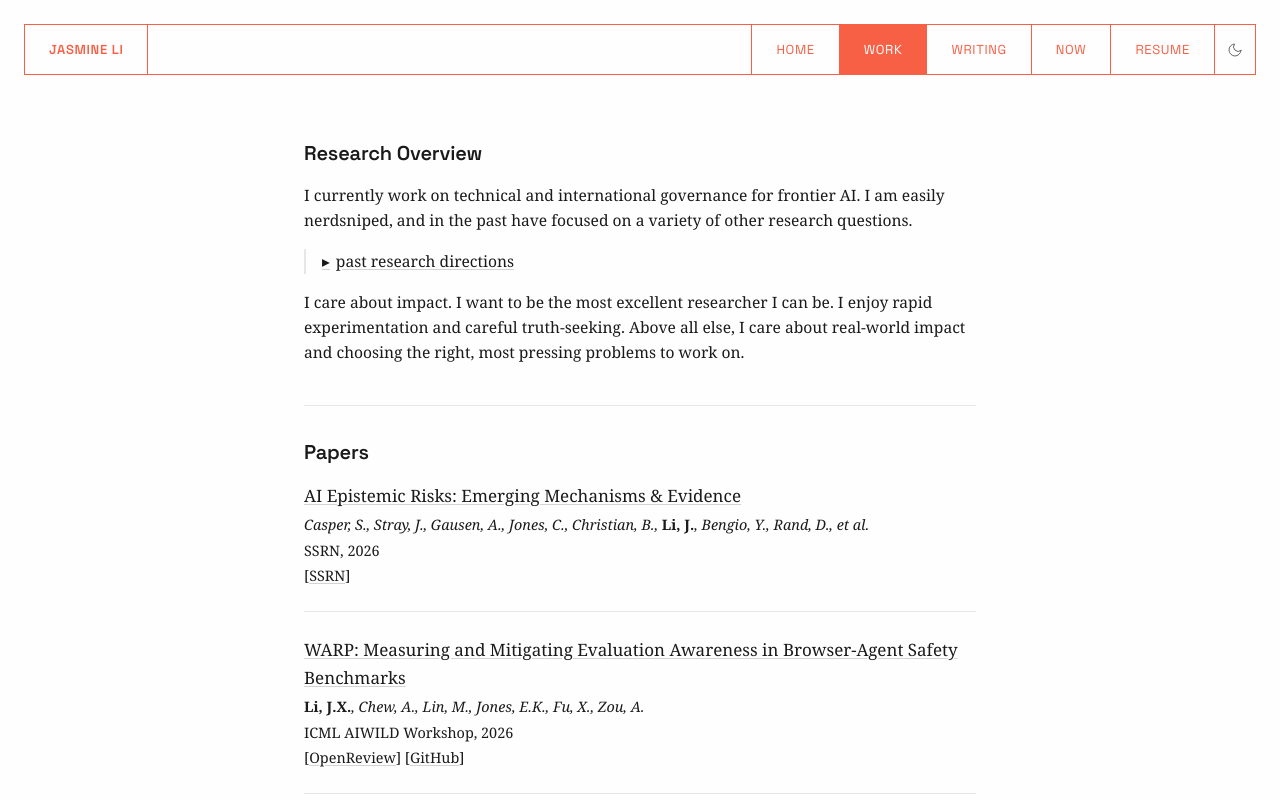
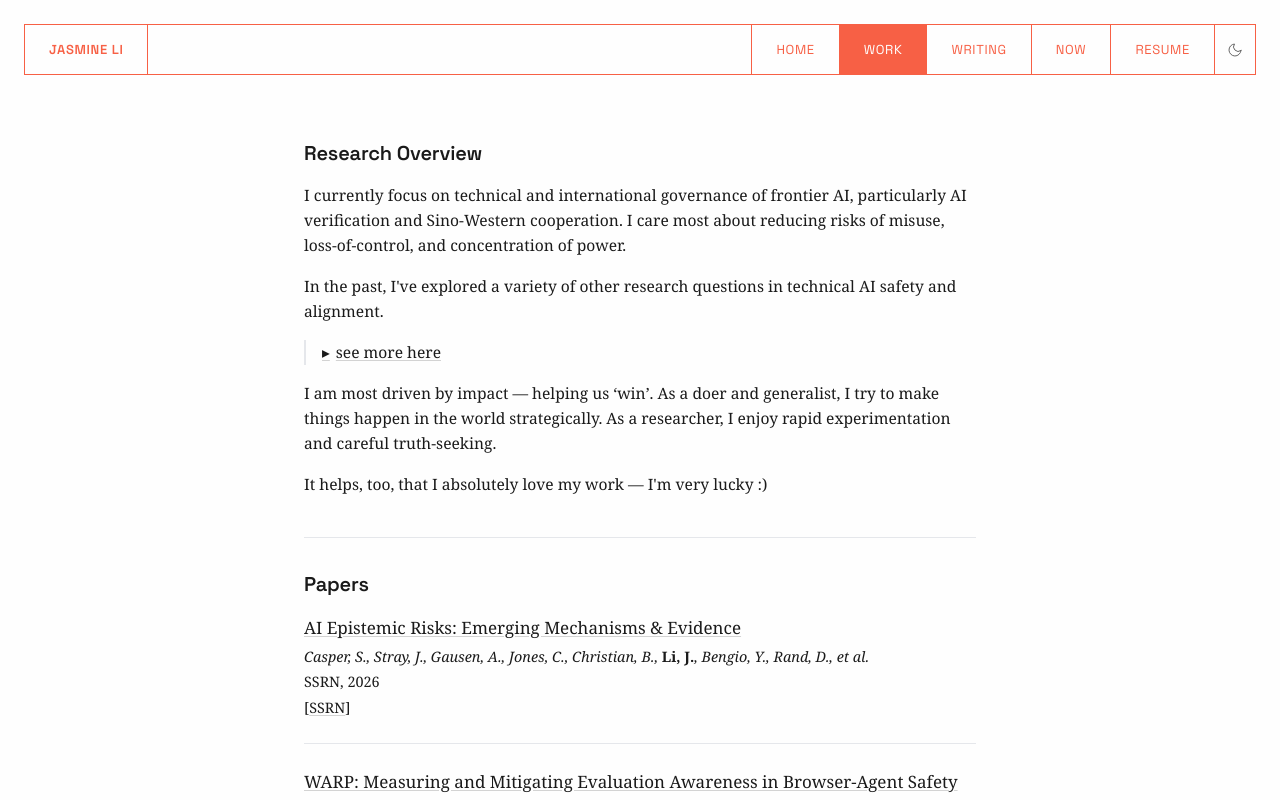
Before and after one commit to jasmineee-li/personal-site, a Next.js app: page /work in a window 1280 px wide. Shown: the top 800 px of the page. Built offline with nearby package versions, Linux system fonts and the light colour scheme.

Commit message:
Rewrite Research Overview copy and toggle content

```diff
--- a/src/app/work/page.tsx
+++ b/src/app/work/page.tsx
@@ -7,9 +7,15 @@ export default function Projects() {
 
       <div className="mb-10 space-y-4 text-body-sm">
         <p>
-          I currently work on technical and international governance for frontier
-          AI. I am easily nerdsniped, and in the past have focused on a variety
-          of other research questions.
+          I currently focus on technical and international governance of frontier
+          AI, particularly AI verification and Sino-Western cooperation. I care
+          most about reducing risks of misuse, loss-of-control, and
+          concentration of power.
+        </p>
+
+        <p>
+          In the past, I&apos;ve explored a variety of other research questions
+          in technical AI safety and alignment.
         </p>
 
         <details className="group border-l-2 border-gray-200 pl-4">
@@ -17,18 +23,16 @@ export default function Projects() {
             <span className="inline-block transition-transform group-open:rotate-90">
               ▸
             </span>
-            past research directions
+            see more here
           </summary>
           <div className="mt-4 space-y-4">
-            <p>My research has broadly spanned three areas:</p>
             <ol className="list-decimal pl-6 space-y-3">
               <li>
                 <span className="font-semibold">Oversight and control.</span>{" "}
                 What oversight measures robustly scale to increasingly capable
-                frontier language models? I focused on training-time mitigations
-                for evaluation awareness and model introspection — understanding
-                how and when models represent the distinction between evaluation
-                and deployment, and how to intervene on this.
+                frontier language models? How do we understand situational
+                awareness, model introspection, and other mentalistic
+                properties?
               </li>
               <li>
                 <span className="font-semibold">
@@ -46,24 +50,20 @@ export default function Projects() {
               </li>
             </ol>
             <p>
-              Research directions that have excited me most: understanding model
-              introspection and situational awareness, exploring
-              metacognition-based alignment techniques, alignment pretraining,
-              and operationalizing AI-induced human disempowerment.
-            </p>
-            <p>
-              In a past life, I researched analytical chemistry and published in{" "}
-              <span className="italic">Nature Communications</span> and ACS
-              journals.
+              How do we operationalize AI-induced human disempowerment?
             </p>
           </div>
         </details>
 
         <p>
-          I care about impact. I want to be the most excellent researcher I can
-          be. I enjoy rapid experimentation and careful truth-seeking. Above all
-          else, I care about real-world impact and choosing the right, most
-          pressing problems to work on.
+          I am most driven by impact — helping us &lsquo;win&rsquo;. As a doer
+          and generalist, I try to make things happen in the world
+          strategically. As a researcher, I enjoy rapid experimentation and
+          careful truth-seeking.
+        </p>
+
+        <p>
+          It helps, too, that I absolutely love my work — I&apos;m very lucky :)
         </p>
       </div>
 
```
